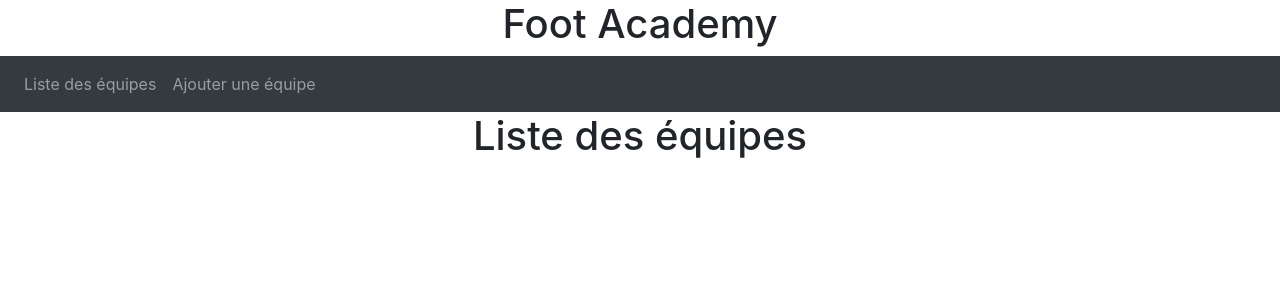
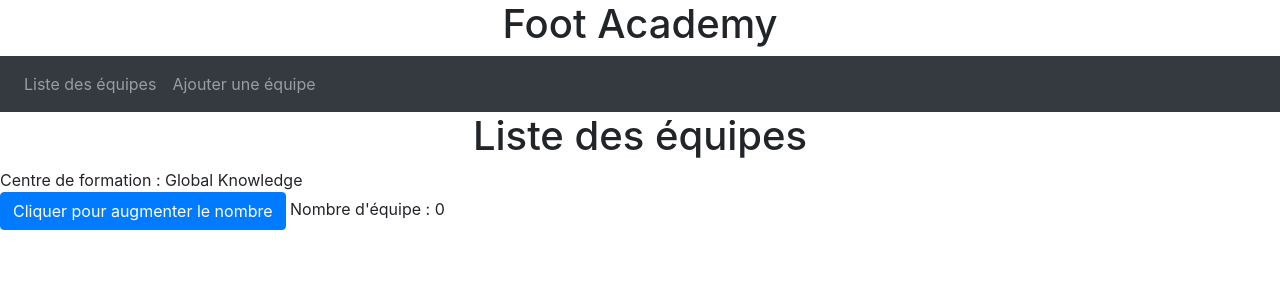
Before and after one commit to MezghichGit/footacademy, an Angular app: page /list in a window 1280 px wide. Shown: the top 300 px of the page. Built offline with nearby package versions, Linux system fonts and the light colour scheme.

Commit message:
string interpolation + event binding

```diff
--- a/src/app/list-equipes/list-equipes.component.html
+++ b/src/app/list-equipes/list-equipes.component.html
@@ -1 +1,9 @@
 <h1 align="center">Liste des équipes</h1>
+
+
+
+Centre de formation : {{titre}}
+<br/>
+
+<button class="btn btn-primary" (click)="increment()">Cliquer pour augmenter le nombre</button>
+Nombre d'équipe : {{nbr}}
--- a/src/app/list-equipes/list-equipes.component.ts
+++ b/src/app/list-equipes/list-equipes.component.ts
@@ -7,9 +7,16 @@ import { Component, OnInit } from '@angular/core';
 })
 export class ListEquipesComponent implements OnInit {
 
+  titre: string = "Global Knowledge";  // attribut
+
+  public nbr: number = 0;
+
   constructor() { }
 
   ngOnInit(): void {
   }
 
+  increment() {
+   this.nbr = this.nbr + 1;
+  }
 }
```
